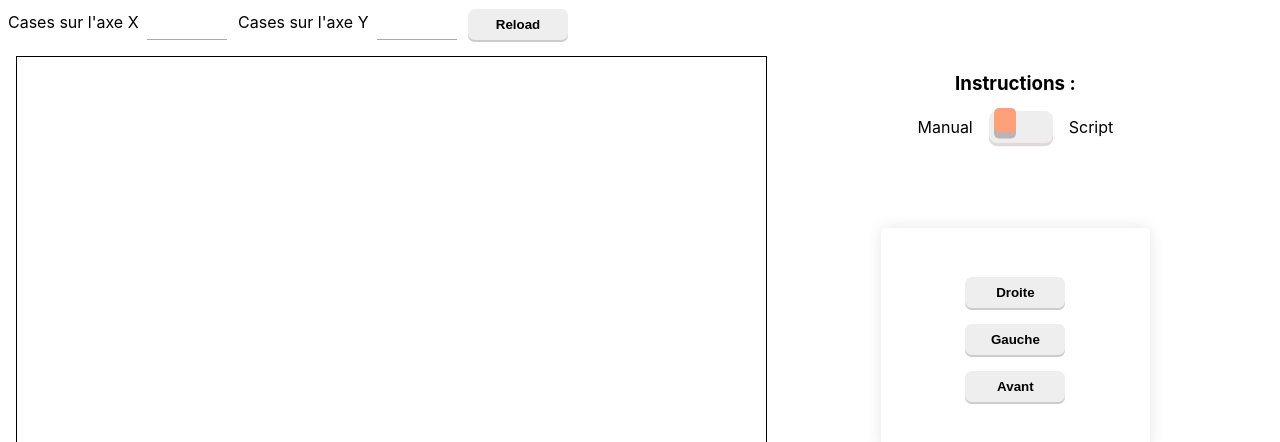
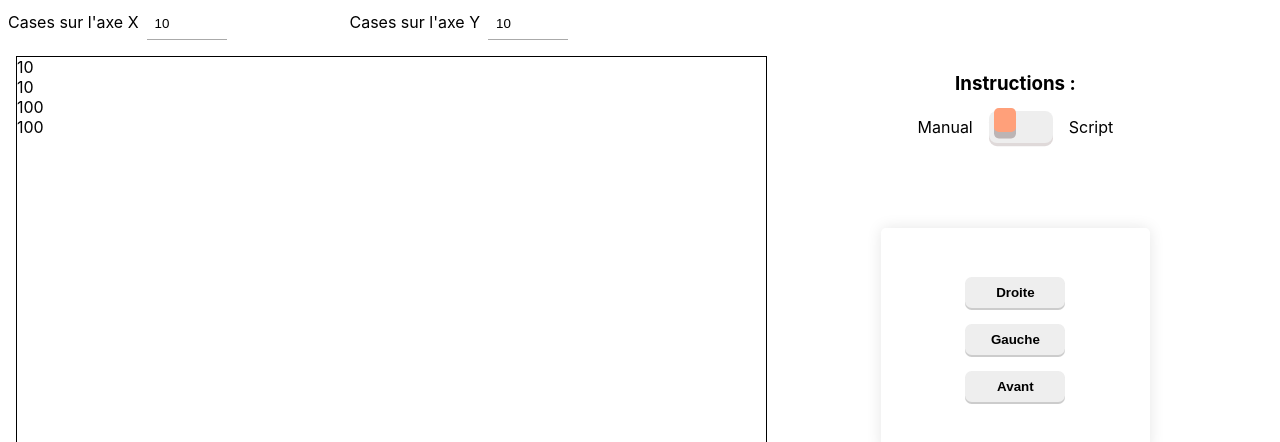
Before and after one commit to TomPillet/ihoover-app, a React (Create React App) app: page / in a window 1280 px wide. Shown: the top 442 px of the page. Built offline with nearby package versions, Linux system fonts and the light colour scheme.

Commit message:
feat: dynamic grid values

```diff
--- a/src/App.tsx
+++ b/src/App.tsx
@@ -7,10 +7,19 @@ import Canvas from './components/Canvas/Canvas';
 import ToggleSwitcher from './components/ToggleSwitcher/ToggleSwitcher';
 
 function App() {
+  const [squaresX, setSquaresX] = useState(10);
+  const [squaresY, setSquaresY] = useState(10);
   const [useScript, setUseScript] = useState(false);
 
   const toggleScript = (toggleData: boolean) => {
     setUseScript(toggleData);
+  }
+
+  const updateSquaresX = (value: number | 0) => {
+    setSquaresX((value) ? value : 1);
+  }
+  const updateSquaresY = (value: number | 0) => {
+    setSquaresY((value) ? value : 1);
   }
 
   return (
@@ -18,17 +27,18 @@ function App() {
 
       <div className="grid-settings">
         <label htmlFor="grid-sizeX">Cases sur l'axe X
-          <input type="number" className="grid-param" id="grid-sizeX"/>
+          <input type="number" className="grid-param" id="grid-sizeX"
+            value={squaresX} onChange={(e) => updateSquaresX(parseInt(e.target.value))}/>
         </label>
         <label htmlFor="grid-sizeY">Cases sur l'axe Y
-          <input type="number" className="grid-param" id="grid-sizeY"/>
+          <input type="number" className="grid-param" id="grid-sizeY"
+            value={squaresY} onChange={(e) => updateSquaresY(parseInt(e.target.value))}/>
         </label>
-        <button className='btn btn-valid' onClick={() => console.log('reload')}>Reload</button>
       </div>
 
       <div className="grid-wrapper">
         <div className='grid-layout'>
-          <Canvas draw='' height={1000} width={1000} squaresX={10} squaresY={10}></Canvas>
+          <Canvas draw='' height={1000} width={1000} squaresX={squaresX} squaresY={squaresY}></Canvas>
         </div>
 
         <div className="grid-instructions">
--- a/src/components/Canvas/Canvas.tsx
+++ b/src/components/Canvas/Canvas.tsx
@@ -10,6 +10,8 @@ interface CanvasProps {
 
 const Canvas = ({draw, height, width, squaresX, squaresY}: CanvasProps) => {
     const canvas = useRef<HTMLCanvasElement>(null);
+    const sizeSquareX:number = width / squaresX;
+    const sizeSquareY:number = height / squaresY;
 
     useEffect(() => {
         const context = canvas.current?.getContext('2d');
@@ -21,7 +23,16 @@ const Canvas = ({draw, height, width, squaresX, squaresY}: CanvasProps) => {
     });
 
     return (
-        <div></div>
+        <div>
+            {squaresX}
+            <br/>
+            {squaresY}
+            <br/>
+            {sizeSquareX}
+
+            <br/>
+            {sizeSquareY}
+        </div>
     )
 }
 
```
